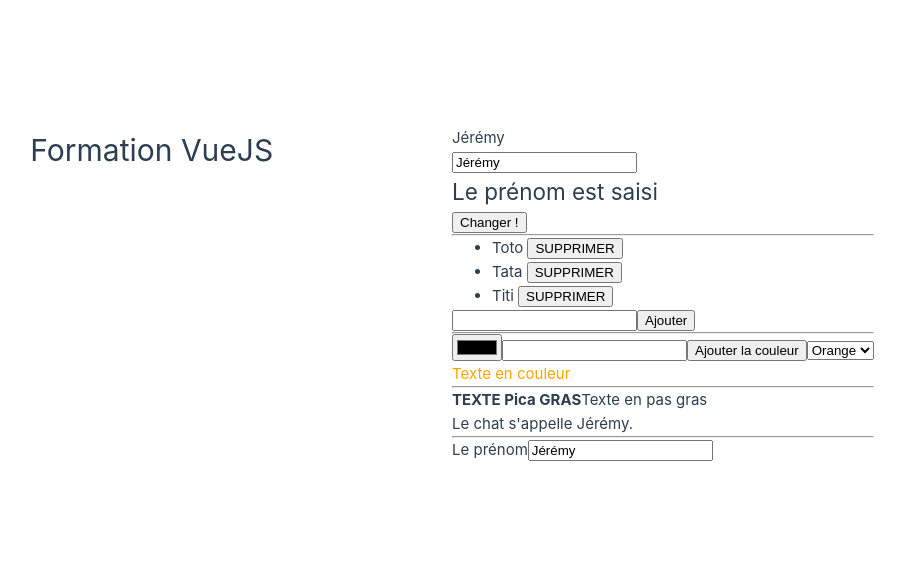
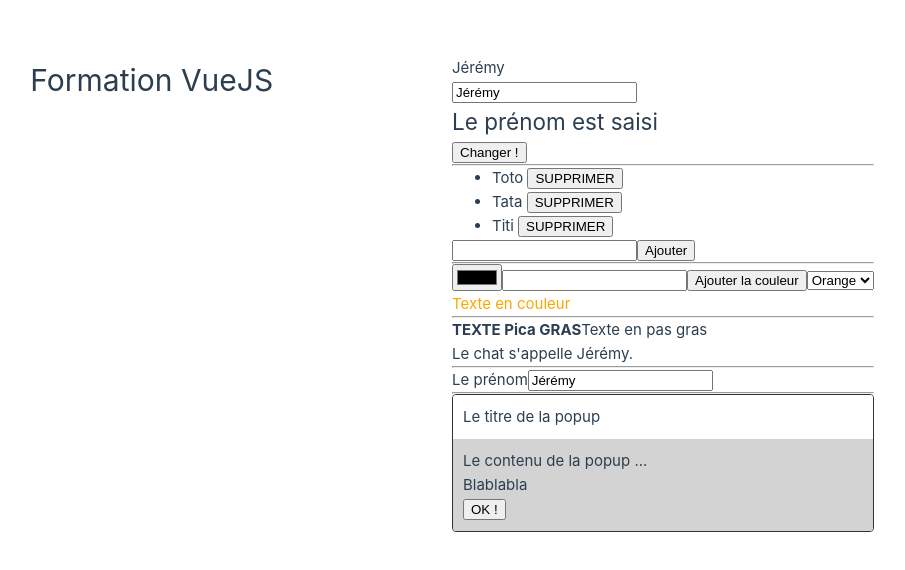
Before and after one commit to jperrouault-school-job/iia-vuejs-2023, a Vue app in the folder formation-vue/: page / in a window 1280 px wide. Shown: the part 106-676 px from the top of the page, without its empty margins (188-1093 px from the left). Built offline with nearby package versions, Linux system fonts and the light colour scheme.

Commit message:
JOUR 2 - Correction exo Popup

```diff
--- a/formation-vue/src/App.vue
+++ b/formation-vue/src/App.vue
@@ -2,6 +2,7 @@
 import { ref } from 'vue';
 import AscBold from './components/AscBold.vue';
 import AscTextField from './components/AscTextField.vue';
+import Popup from './components/Popup.vue';
 
 const prenom = ref('Jérémy');
 const prenoms = ref([
@@ -124,5 +125,13 @@ const chat = ref('Pica');
 
     <asc-text-field label="Le prénom" v-model="prenom" />
 
+    <hr />
+
+    <popup titre="Le titre de la popup">
+      <p>Le contenu de la popup ...</p>
+      <p>Blablabla</p>
+      <button>OK !</button>
+    </popup>
+
   </main>
 </template>
--- /dev/null
+++ b/formation-vue/src/components/Popup.vue
@@ -0,0 +1,36 @@
+<template>
+  <div class="popup">
+    <div class="header">{{ titre }}</div>
+    <div class="content">
+      <slot />
+    </div>
+  </div>
+</template>
+
+<script setup>
+
+defineProps({
+  titre: String
+});
+
+</script>
+
+<style scoped>
+.popup {
+  border-radius: 4px;
+  border: solid 1px #333;
+  overflow: hidden;
+}
+
+.popup > * {
+  padding: 10px;
+}
+
+.popup .header {
+  background: white;
+}
+
+.popup .content {
+  background: lightgrey;
+}
+</style>
```
